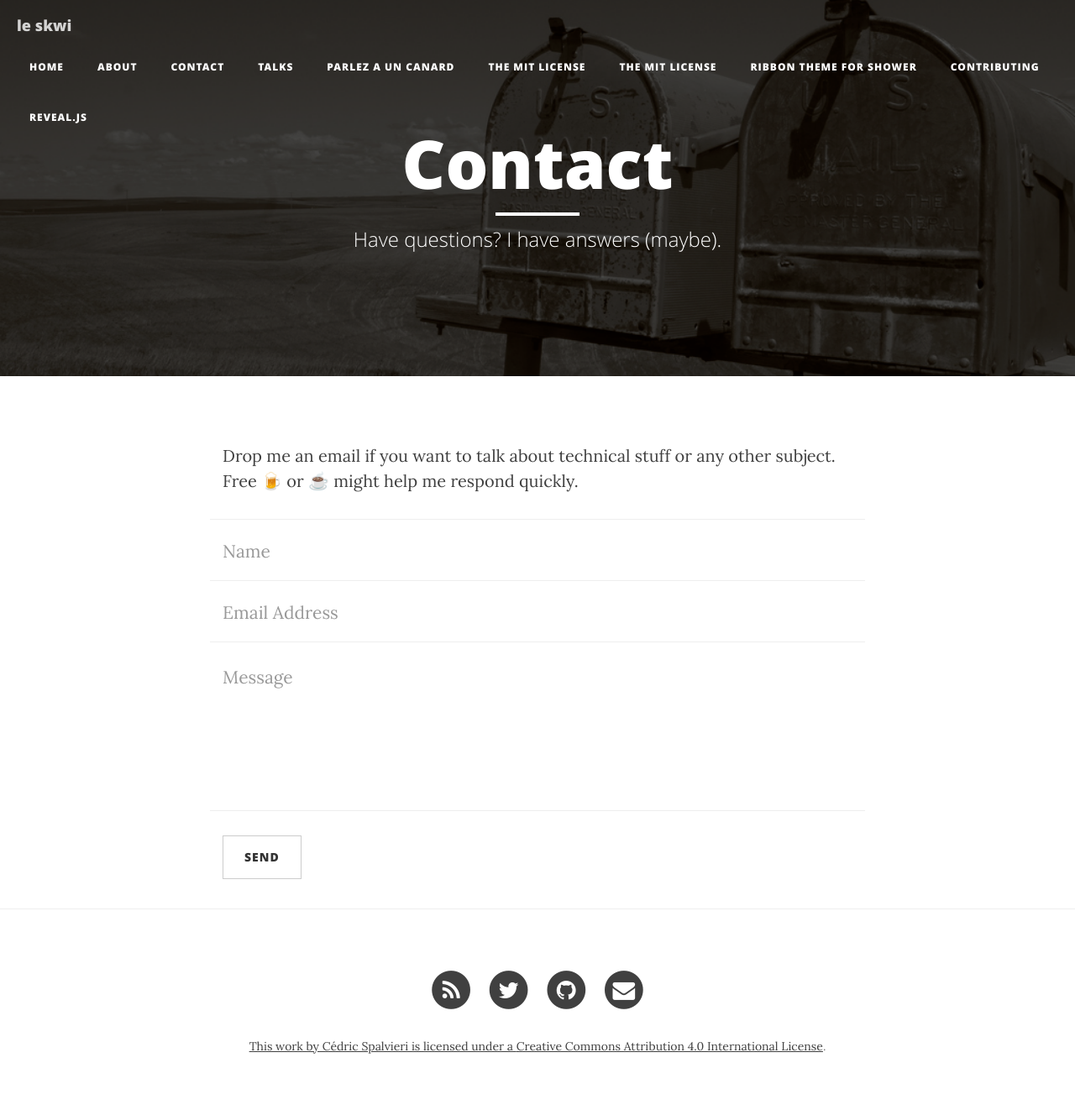
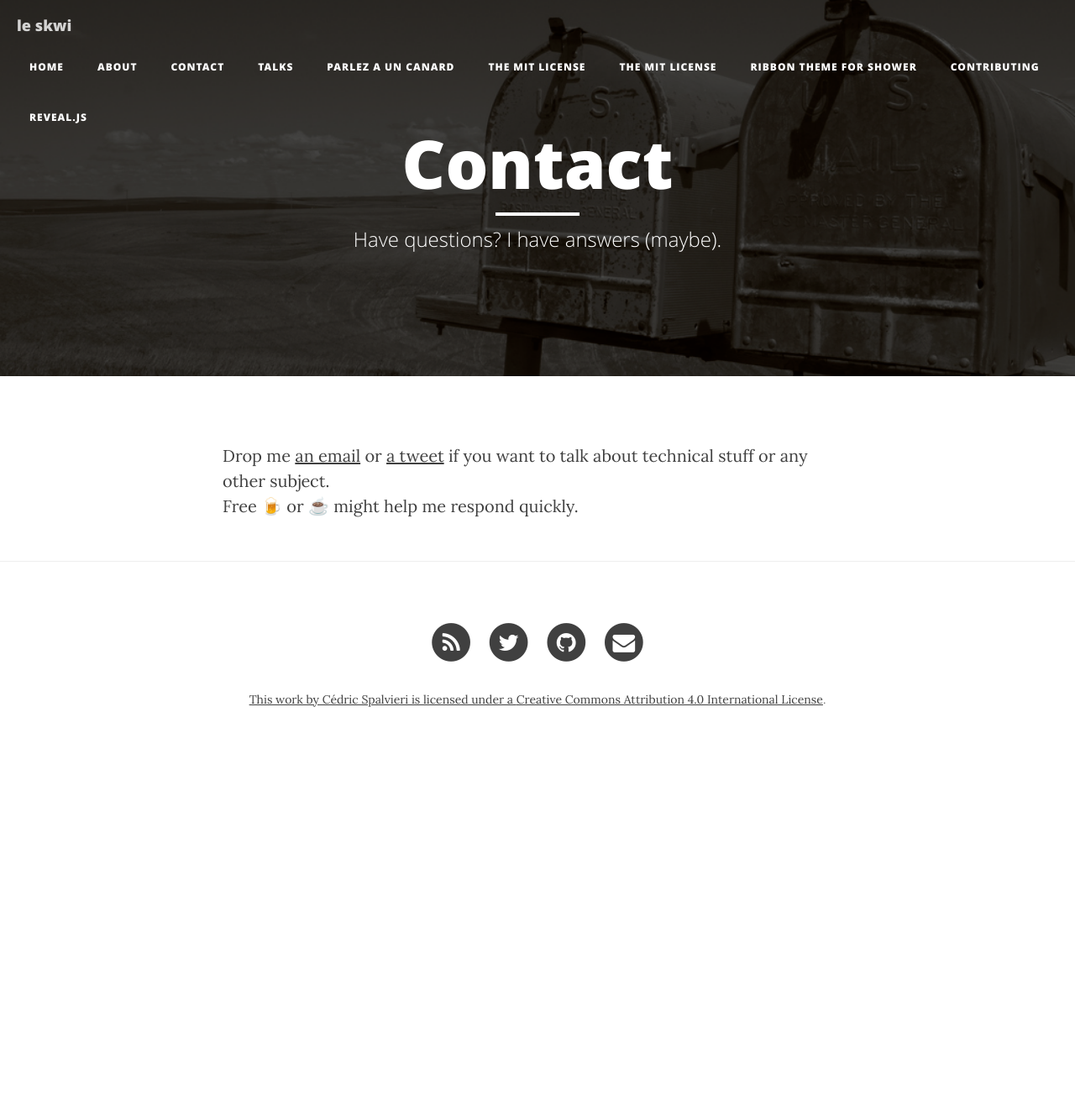
Before and after one commit to skwi/skwi.github.io, a Jekyll site: the page built from contact.md, in a window 1280 px wide. Shown: the whole page at 84% size. Built offline with Jekyll 4.4.1, drawn with Linux system fonts in a browser that asks for light colours; nearby versions of some CDN libraries; some web fonts are replaced; after the commit the page ends 909 px from its top, so only the background shows below that.

Commit message:
Remove form from contact page because of not working mail server in github

```diff
--- a/contact.md
+++ b/contact.md
@@ -5,36 +5,5 @@ description: "Have questions? I have answers (maybe)."
 header-img: "/img/mailbox.png"
 ---
 
-Drop me an email if you want to talk about technical stuff or any other subject.
+Drop me <a href="mailto:{{ site.email_username }}">an email</a> or <a href="https://twitter.com/{{ site.twitter_username }}">a tweet</a> if you want to talk about technical stuff or any other subject.
 Free 🍺 or ☕️ might help me respond quickly.
-
-<form name="sentMessage" id="contactForm" novalidate>
-    <div class="row control-group">
-        <div class="form-group col-xs-12 floating-label-form-group controls">
-            <label>Name</label>
-            <input type="text" class="form-control" placeholder="Name" id="name" required data-validation-required-message="Please enter your name.">
-            <p class="help-block text-danger"></p>
-        </div>
-    </div>
-    <div class="row control-group">
-        <div class="form-group col-xs-12 floating-label-form-group controls">
-            <label>Email Address</label>
-            <input type="email" class="form-control" placeholder="Email Address" id="email" required data-validation-required-message="Please enter your email address.">
-            <p class="help-block text-danger"></p>
-        </div>
-    </div>
-    <div class="row control-group">
-        <div class="form-group col-xs-12 floating-label-form-group controls">
-            <label>Message</label>
-            <textarea rows="5" class="form-control" placeholder="Message" id="message" required data-validation-required-message="Please enter a message."></textarea>
-            <p class="help-block text-danger"></p>
-        </div>
-    </div>
-    <br>
-    <div id="success"></div>
-    <div class="row">
-        <div class="form-group col-xs-12">
-            <button type="submit" class="btn btn-default">Send</button>
-        </div>
-    </div>
-</form>
```
